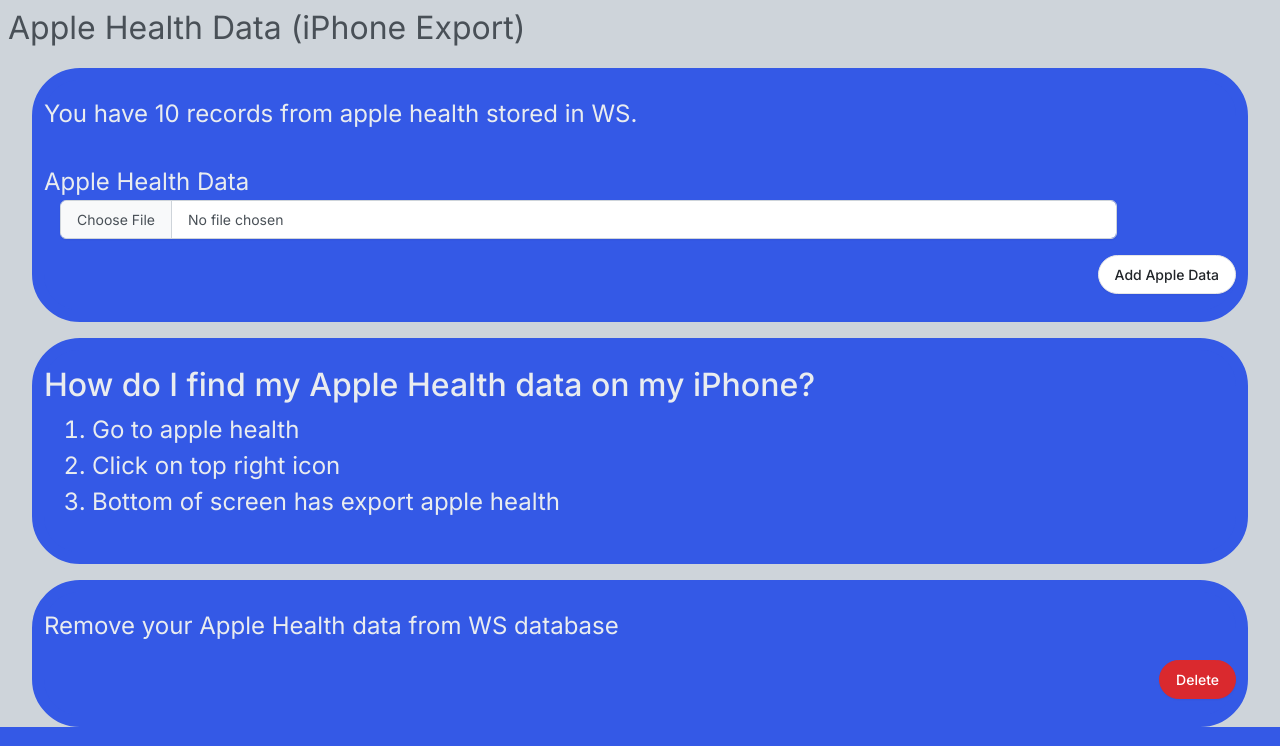
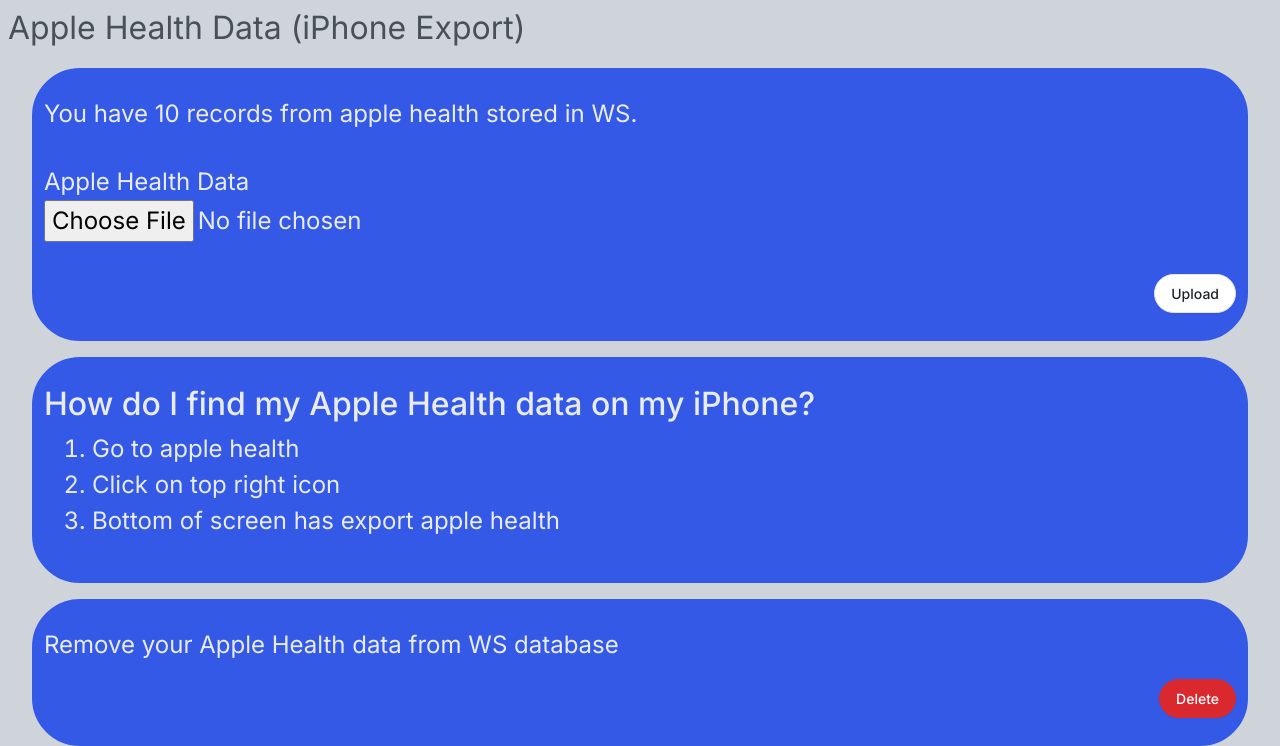
Before and after one commit to costa-rica/whatSticks08, a Flask app: template web/app_package/templates/add_apple.html in a window 1280 px wide. Shown: the part 156-902 px from the top of the page. Run offline with Flask 2, Linux system fonts and the light colour scheme; the template is opened without the code that fills it: most values are stand-ins (such as "Sample title", 1, 10 or a date in 2020); parts of the project's set-up code (start-up, migrations or seed data) failed here and were passed over; some libraries are stand-ins or nearby versions.

Commit message:
update functionality: upload apple health data with progress bar working well

```diff
--- a/web/app_package/dashboard/routes.py
+++ b/web/app_package/dashboard/routes.py
@@ -12,7 +12,7 @@ import pandas as pd
 from app_package.dashboard.utilsChart import make_oura_df, make_user_loc_day_df, \
     make_weather_hist_df, make_chart, buttons_dict_util, buttons_dict_update_util
 from app_package.dashboard.utilsSteps import apple_hist_steps, oura_hist_util, \
-    user_loc_day_util, make_steps_chart_util, df_utils
+    make_steps_chart_util, df_utils
 import json
 import os
 import time
@@ -191,8 +191,10 @@ def dashboard():
 @dash.route('/dashboard_steps', methods=['GET', 'POST'])
 @login_required
 def dash_steps(same_page =False):
+
     page_name = "Steps Dashboard"
     same_page =request.args.get('same_page')
+    print('request.referrer::: ', request.referrer)
 
     USER_ID = current_user.id if current_user.id !=2 else 1
 
--- a/web/app_package/templates/_layout.html
+++ b/web/app_package/templates/_layout.html
@@ -15,6 +15,8 @@
     <script src="../static/node_modules/datatables.net/js/jquery.dataTables.min.js"></script>
     <link rel="stylesheet" type="text/css" href="../static/datatables/jquery.dataTables.min_dashAndData.css">
     <!-- /static/datatables/ was added by Nick -->
+
+
 
 
     <title>whatsticks</title>
--- a/web/app_package/templates/add_apple.html
+++ b/web/app_package/templates/add_apple.html
@@ -1,7 +1,7 @@
 {% extends "_layout.html" %}
 {% block main %}
 
-
+<div id="alert_wrapper"></div>
 <section class="apple">
 
   <div class="title">
@@ -18,24 +18,22 @@
       </div>
       <label>Apple Health Data</label>
 
-                <form method="POST" action="" enctype="multipart/form-data" >
 
-                    <div class="apple_file">
-                        <input type="file" name="apple_health_data" accept=".zip" class="form-control"  >
+
+      <div class="form-group mb-3">
+        <div class="custom-file">
+          <!-- <input type="file" class="custom-file-intput" id="file_input" oninput="input_filename();"> -->
+          <input type="file" class="custom-file-intput" id="file_input" >
+        </div>
+
+      </div>
+      <div class="submit_element_right">
+        <button onclick="upload('{{ request.url }}')" id="upload_btn" class="btn btn-secondary btn_custom01">
+          Upload</button>
       </div>
 
 
-                    <div class="submit_element_right">
-                        <input type="submit" value="Add Apple Data" class="btn btn-secondary btn_custom01" onclick="update()">
-
     </div>
-
-                </form>
-
-
-        </div>
-
-
 
     <div class="common_primary_div find_apple_export">
       <h2>How do I find my Apple Health data on my iPhone?</h2>
@@ -46,10 +44,6 @@
       </ol>
     </div>
 
-
-
-
-
     <div class="common_primary_div delete_apple">
       Remove your Apple Health data from WS database
       <div class="submit_element_right">
@@ -58,28 +52,37 @@
       </div>
     </div>
 
-
-
   </div>
 </section>
 
+<!-- ADD DATA Modal -->
+<div class="modal fade apple_add_data_modal" id="addDataModal" tabindex="-1" aria-labelledby="largeModal"
+  aria-hidden="true">
+  <div class="modal-dialog apple_add_modal_dialog" role="document">
+    <div class="modal-content apple_add_modal_content">
+      <div class="modal-header">
 
+        <h4 class="modal-title" id="myModalLabel">Loading Apple Data</h4>
 
-<div class="modal fade apple_modal" id="largeModal" tabindex="-1" role="dialog" aria-labelledby="largeModal" aria-hidden="true">
-    <div class="modal-dialog modal-lg">
-      <div class="modal-content">
-        <div class="modal-header">
-          <button type="button" class="close" data-dismiss="modal" aria-hidden="true">&times;</button>
-          <h4 class="modal-title" id="myModalLabel">Loading Apple Data</h4>
+        <button type="button" class="btn-close" data-bs-dismiss="modal" aria-label="Close">
+        </button>
+
       </div>
       <div class="modal-body">
+        <button class="btn btn-primary d-none" id="loading_btn" type="button" disabled>
+          <span class="spinner-border spinner-border-sm" role="status" aria-hidden="true"></span>
+          Working ...
+        </button>
+        <button class="btn btn-secondary d-none" id="cancel_btn" type="button">Cancel Upload</button>
+        <div id="progress_wrapper" class="d-none">
+          <label id="progress_status">50% uploaded</label>
+          <div class="progress mb-3">
+            <div id="progress" class="progress-bar" role="progressbar" aria-valuenow="25" area-valuemin="0"
+              area-valuemax="100"></div>
+          </div>
+        </div>
+        <p>These are compressed files and may longer to store after upload is complete.</p>
 
-          <p>Upload status bar</p>
-          <div id="Progress_Status">
-            <div id="myprogressBar"></div>
-        </div>
-
-        <p>This message will disappear when the app has successfully </p>
       </div>
       <div class="modal-footer">
 
@@ -88,27 +91,25 @@
   </div>
 </div>
 
-
-
-
-
-    <div class="modal fade apple_modal" id="areYouSureModal" tabindex="-1" aria-labelledby="areYouSureModalLabel" aria-hidden="true">
-        <div class="modal-dialog apple_modal_dialog" role="document">
-          <div class="modal-content">
+<!-- D?ELETE Modal  -->
+<div class="modal fade apple_delete_modal" id="areYouSureModal" tabindex="-1" aria-labelledby="areYouSureModalLabel"
+  aria-hidden="true">
+  <div class="modal-dialog apple_delete_modal_dialog" role="document">
+    <div class="modal-content apple_delete_modal_content">
       <div class="modal-header">
         <h5 class="modal-title">Are you sure?</h5>
         <button type="button" class="btn-close" data-bs-dismiss="modal" aria-label="Close">
           <span aria-hidden="true"></span>
         </button>
       </div>
-            <div class="modal-body">
+
+      <div class="modal-body apple_delete_modal_body">
         <form method="POST">
           <div class="yes_delete_apple">
-            <input type="submit" value="Delete Apple Data from WS" name="btn_delete_apple_data" class="btn btn-danger btn_custom01">
+            <input type="submit" value="Delete Apple Data from WS" name="btn_delete_apple_data"
+              class="btn btn-danger btn_custom01">
           </div>
         </form>
-
-
       </div>
 
     </div>
@@ -116,26 +117,141 @@
 </div>
 
 
+<!-- Remove flash on click -->
+<script>
+  function removeFlash() {
+    const element = document.getElementById('div_flash');
+    element.remove();
+  }
+</script>
 
+
+<!-- Progress Bar -->
 <script>
+  var progress = document.getElementById("progress");
+  var progress_wrapper = document.getElementById("progress_wrapper");
+  var progress_status = document.getElementById("progress_status");
+
+  var upload_btn = document.getElementById("upload_btn");
+  var loading_btn = document.getElementById("loading_btn");
+  var cancel_btn = document.getElementById("cancel_btn");
+
+  var alert_wrapper = document.getElementById('alert_wrapper')
+
+  var input = document.getElementById('file_input')
+
+
+  function show_alert(message, alert) {
+
+    alert_wrapper.innerHTML = `
+      <div class = "flash_custom_parent" >
+        <div class="alert alert-${alert} alert_custom" id="div_flash">
+          <i class="close icon"></i>
+            <span>${message}</span>
+          <div class="close_right">
+            <input type="button" value=&#10006 onclick="removeFlash()" class="btn btn-secondary btn_custom02">
+          </div>
+        </div>
+      </div>
+      `;
+  };
 
 
 
-    function update() {
-        var element = document.getElementById("myprogressBar");
-        var width = 1;
-        var identity = setInterval(scene, 10);
-        function scene() {
-        if (width >= 100) {
-            clearInterval(identity);
-        } else {
-            width++;
-            element.style.width = width + '%';
+  function upload(url) {
+    // console.log('This is the url', url)
+    $('#addDataModal').modal('show');
 
+    if (!input.value) {
+      show_alert("No file selected", "warning");
+      return;
     }
+
+    var data = new FormData();
+
+    var request = new XMLHttpRequest();
+
+    request.responseType = "json";
+
+    alert_wrapper.innerHTML = "";
+
+    input.disabled = true;
+
+    upload_btn.classList.add("d-none");
+    loading_btn.classList.remove("d-none");
+    cancel_btn.classList.remove("d-none");
+    progress_wrapper.classList.remove("d-none");
+
+    var file = input.files[0];
+
+
+    var filename = file.name;
+    console.log('This is the filename', file)
+
+    var filesize = file.size;
+    document.cookie = `filesize=${filesize}`
+
+    data.append("apple_halth_data", file);
+
+
+    request.upload.addEventListener("progress", function (e) {
+
+      var loaded = e.loaded;
+      var total = e.total;
+
+      var percentage_complete = (loaded / total) * 100;
+
+      progress.setAttribute("style", `width: ${Math.floor(percentage_complete)}%`);
+      progress_status.innerText = `${Math.floor(percentage_complete)}% uploaded`
+    })
+
+    request.addEventListener("load", function (e) {
+
+      if (request.status == 200) {
+        console.log("This was a request thing")
+        show_alert("Successfully uploaded and stored Apple Health data!", "info");
+        location.reload();
       }
-        $('#largeModal').modal('show');
+      else {
+        show_alert(`Error uplaoding file`, "warning");
       }
+      reset();
+    })
+
+
+    request.addEventListener("error", function (e) {
+      reset();
+      show_alert("Error has occured", "warning");
+    })
+
+    request.open("post", url);
+    request.send(data);
+
+    cancel_btn.addEventListener("click", function () {
+      $('#addDataModal').modal('toggle');
+      request.abort();
+      location.reload();
+
+    })
+
+  } // end upload
+
+  function reset() {
+    input.value = null;
+    input.disabled = false;
+
+    cancel_btn.classList.add("d-none");
+    loading_btn.classList.add("d-none");
+    upload_btn.classList.remove("d-none");
+
+    progress_wrapper.classList.add("d-none");
+    progress.setAttribute("style", "width:0%")
+    $('#addDataModal').modal('toggle');
+  }
+
 </script>
 
+
+
+
 {% endblock %}
```
Also changed, not shown: web/app_package/dashboard/utilsSteps.py (+3 -12 lines), web/app_package/static/scss/main.scss (+36 -15 lines), web/app_package/users/routes.py (+20 -4 lines), web/app_package/static/css/main.css, 1 other file. Lines whose indentation alone changed are shown as unchanged.
